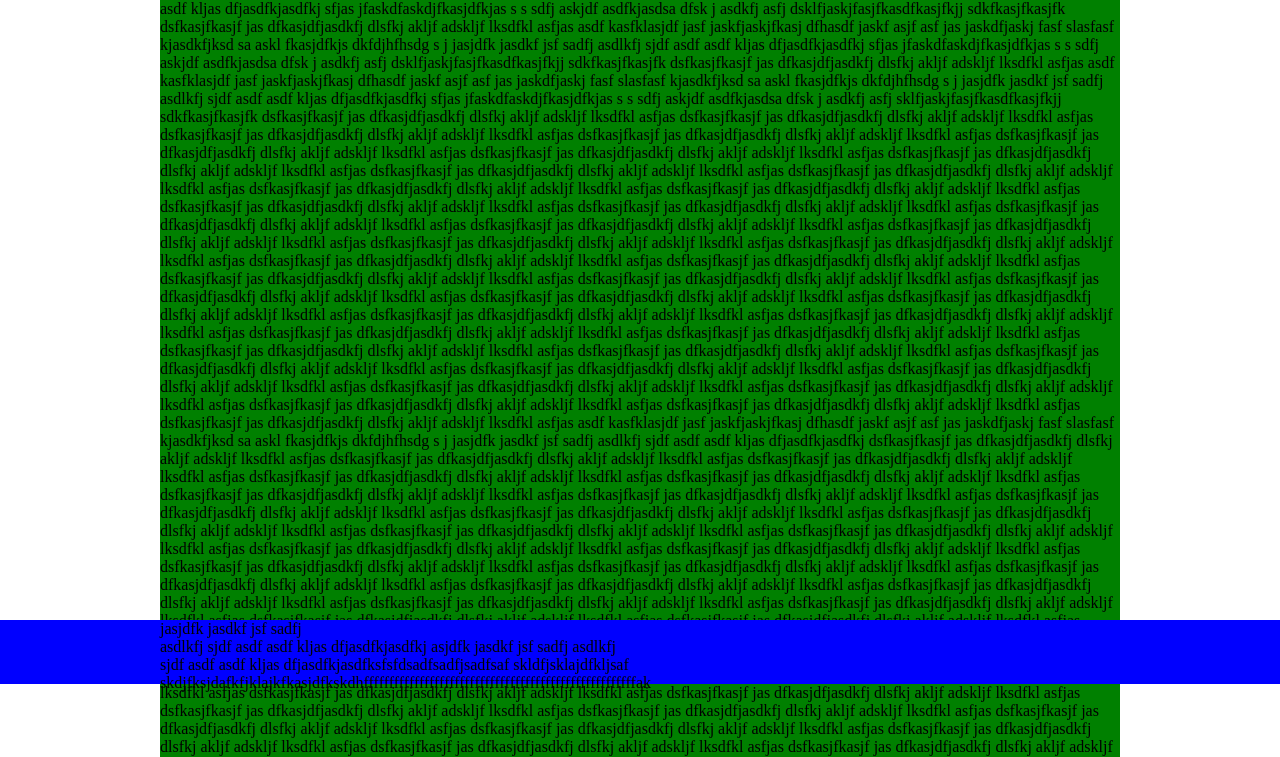
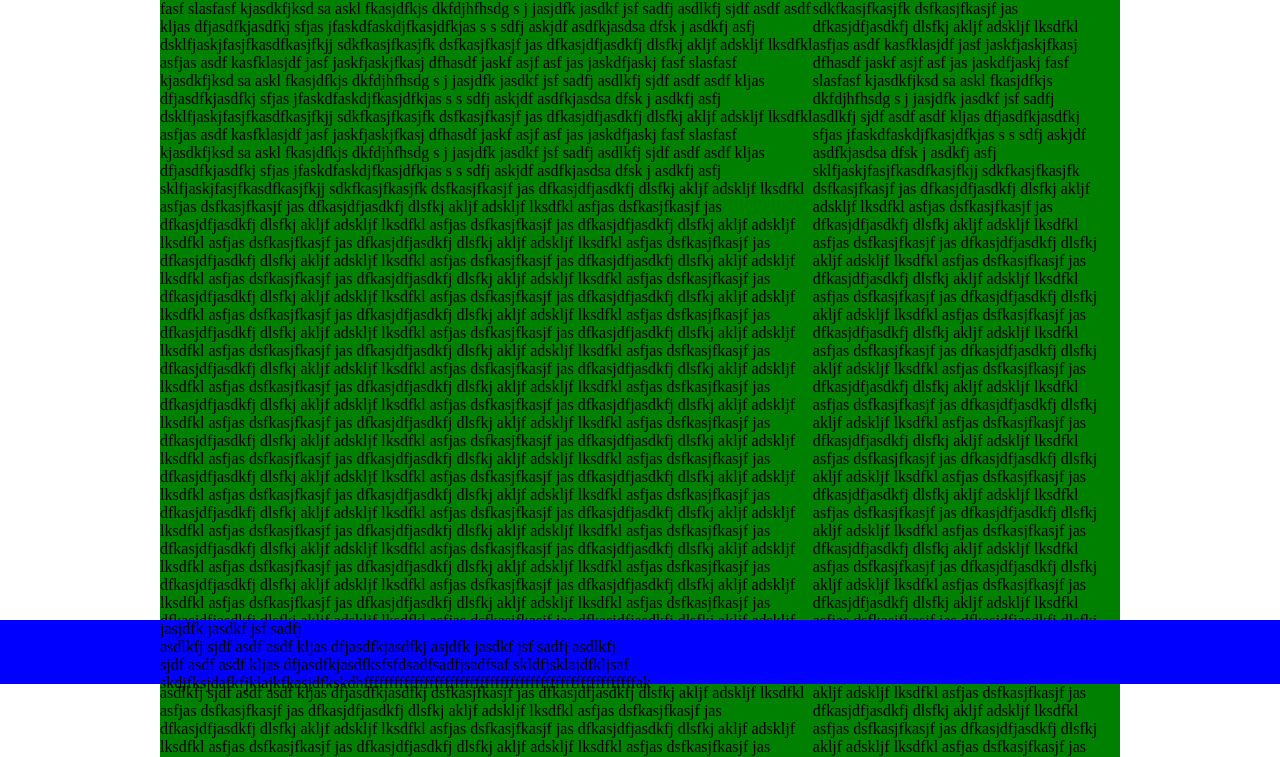
Before and after one commit to izyk/css_learn, a plain HTML site: page index.html in a window 1280 px wide. Shown: the part 116-873 px from the top of the page. Drawn offline with Linux system fonts and the light colour scheme.

Commit message:
Two scrolling main columns

```diff
--- a/index.html
+++ b/index.html
@@ -138,6 +138,39 @@ dsfkasjfkasjf jas dfkasjdfjasdkfj dlsfkj akljf adskljf lksdfkl asfjas dsfkasjfka
 <br/>
 Last main text
 </div><!-- main_container -->
+<div class="right_container">
+Begin sadfasf
+f
+safd
+f
+
+sfd
+d
+
+sdafsdfsafsdf sfadsadfasd
+	dsklfjaskjfasjfkasdfkasjfkjj sdkfkasjfkasjfk
+dsfkasjfkasjf jas dfkasjdfjasdkfj dlsfkj akljf adskljf lksdfkl asfjas
+asdf kasfklasjdf jasf jaskfjaskjfkasj dfhasdf jaskf asjf asf jas
+jaskdfjaskj fasf slasfasf kjasdkfjksd sa askl fkasjdfkjs dkfdjhfhsdg s j
+ jasjdfk jasdkf jsf sadfj asdlkfj sjdf asdf asdf kljas dfjasdfkjasdfkj
+  sfjas jfaskdfaskdjfkasjdfkjas s s sdfj askjdf asdfkjasdsa  dfsk j asdkfj asfj
+sklfjaskjfasjfkasdfkasjfkjj sdkfkasjfkasjfk
+dsfkasjfkasjf jas dfkasjdfjasdkfj dlsfkj akljf adskljf lksdfkl asfjas dsfkasjfkasjf jas dfkasjdfjasdkfj dlsfkj akljf adskljf lksdfkl asfjas dsfkasjfkasjf jas dfkasjdfjasdkfj dlsfkj akljf adskljf lksdfkl asfjas
+dsfkasjfkasjf jas dfkasjdfjasdkfj dlsfkj akljf adskljf lksdfkl asfjas dsfkasjfkasjf jas dfkasjdfjasdkfj dlsfkj akljf adskljf lksdfkl asfjas dsfkasjfkasjf jas dfkasjdfjasdkfj dlsfkj akljf adskljf lksdfkl asfjas
+dsfkasjfkasjf jas dfkasjdfjasdkfj dlsfkj akljf adskljf lksdfkl asfjas dsfkasjfkasjf jas dfkasjdfjasdkfj dlsfkj akljf adskljf lksdfkl asfjas dsfkasjfkasjf jas dfkasjdfjasdkfj dlsfkj akljf adskljf lksdfkl asfjas
+dsfkasjfkasjf jas dfkasjdfjasdkfj dlsfkj akljf adskljf lksdfkl asfjas dsfkasjfkasjf jas dfkasjdfjasdkfj dlsfkj akljf adskljf lksdfkl asfjas dsfkasjfkasjf jas dfkasjdfjasdkfj dlsfkj akljf adskljf lksdfkl asfjas
+dsfkasjfkasjf jas dfkasjdfjasdkfj dlsfkj akljf adskljf lksdfkl asfjas dsfkasjfkasjf jas dfkasjdfjasdkfj dlsfkj akljf adskljf lksdfkl asfjas dsfkasjfkasjf jas dfkasjdfjasdkfj dlsfkj akljf adskljf lksdfkl asfjas
+dsfkasjfkasjf jas dfkasjdfjasdkfj dlsfkj akljf adskljf lksdfkl asfjas dsfkasjfkasjf jas dfkasjdfjasdkfj dlsfkj akljf adskljf lksdfkl asfjas dsfkasjfkasjf jas dfkasjdfjasdkfj dlsfkj akljf adskljf lksdfkl asfjas
+dsfkasjfkasjf jas dfkasjdfjasdkfj dlsfkj akljf adskljf lksdfkl asfjas dsfkasjfkasjf jas dfkasjdfjasdkfj dlsfkj akljf adskljf lksdfkl asfjas dsfkasjfkasjf jas dfkasjdfjasdkfj dlsfkj akljf adskljf lksdfkl asfjas
+dsfkasjfkasjf jas dfkasjdfjasdkfj dlsfkj akljf adskljf lksdfkl asfjas dsfkasjfkasjf jas dfkasjdfjasdkfj dlsfkj akljf adskljf lksdfkl asfjas dsfkasjfkasjf jas dfkasjdfjasdkfj dlsfkj akljf adskljf lksdfkl asfjas
+dsfkasjfkasjf jas dfkasjdfjasdkfj dlsfkj akljf adskljf lksdfkl asfjas dsfkasjfkasjf jas dfkasjdfjasdkfj dlsfkj akljf adskljf lksdfkl asfjas dsfkasjfkasjf jas dfkasjdfjasdkfj dlsfkj akljf adskljf lksdfkl asfjas
+dsfkasjfkasjf jas dfkasjdfjasdkfj dlsfkj akljf adskljf lksdfkl asfjas dsfkasjfkasjf jas dfkasjdfjasdkfj dlsfkj akljf adskljf lksdfkl asfjas dsfkasjfkasjf jas dfkasjdfjasdkfj dlsfkj akljf adskljf lksdfkl asfjas
+dsfkasjfkasjf jas dfkasjdfjasdkfj dlsfkj akljf adskljf lksdfkl asfjas dsfkasjfkasjf jas dfkasjdfjasdkfj dlsfkj akljf adskljf lksdfkl asfjas dsfkasjfkasjf jas dfkasjdfjasdkfj dlsfkj akljf adskljf lksdfkl asfjas
+dsfkasjfkasjf jas dfkasjdfjasdkfj dlsfkj akljf adskljf lksdfkl asfjas dsfkasjfkasjf jas dfkasjdfjasdkfj dlsfkj akljf adskljf lksdfkl asfjas dsfkasjfkasjf jas dfkasjdfjasdkfj dlsfkj akljf adskljf lksdfkl asfjas
+dsfkasjfkasjf jas dfkasjdfjasdkfj dlsfkj akljf adskljf lksdfkl asfjas dsfkasjfkasjf jas dfkasjdfjasdkfj dlsfkj akljf adskljf lksdfkl asfjas dsfkasjfkasjf jas dfkasjdfjasdkfj dlsfkj akljf adskljf lksdfkl asfjas
+Last right menu
+</div><!-- right_container -->
+
 <div class="footer_padding">
 </div> <!-- footer_padding -->
 </div><!-- body_container -->
--- a/style.css
+++ b/style.css
@@ -35,6 +35,7 @@ body {
 	background: green;
 	max-width: 60em;	/* Main width */
 	margin: auto;
+	overflow: auto;
 	z-index: 100;
 }
 .header_padding {
@@ -42,10 +43,19 @@ body {
 	width: 100%;
 }
 .main_container {
+	height: 100%;
+	width: 68%;
+	float: left;
+}
+.right_container {
+	height: 100%;
+	width: 30%;
+	float: left;
 }
 .footer_padding {
 	height: 4em;	/* Footer height */
 	width: 100%;
+	float: right;
 }
 
 .footer_container {
```
